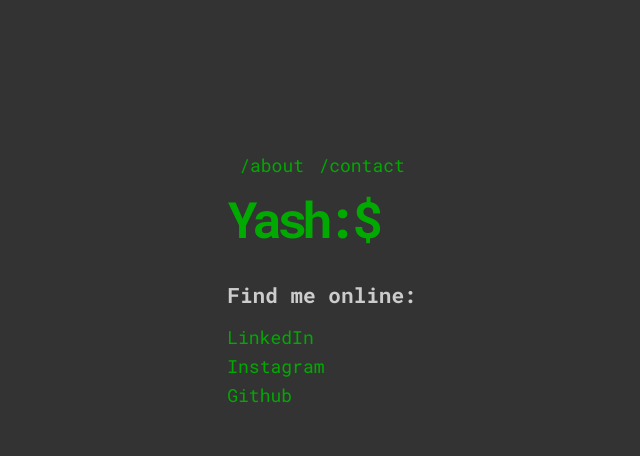
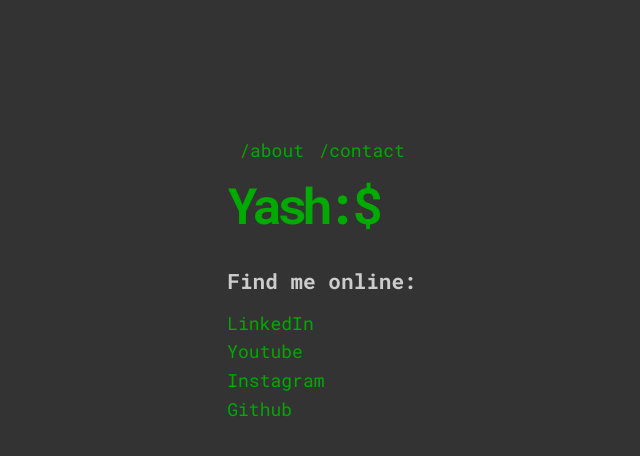
Before and after one commit to Prontent11/portfolio11, a website: page index.html in a window 1280 px wide. Shown: the whole page, without its empty margins (318-958 px from the left). Drawn offline with Linux system fonts and the light colour scheme.

Commit message:
Update index.html

```diff
--- a/index.html
+++ b/index.html
@@ -25,6 +25,13 @@
               href="https://www.linkedin.com/in/yash-yadao-0177861ba/"
               target="_blank"
               >LinkedIn</a
+            >
+          </li>
+          <li>
+            <a
+              href="https://www.youtube.com/channel/UCgvMjjYHd-c7be0KP6c4fdQ"
+              target="_blank"
+              >Youtube</a
             >
           </li>
           <li>
```
